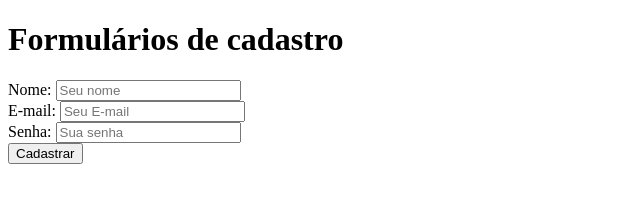
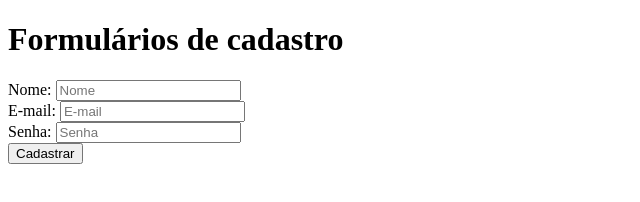
Before and after one commit to KelveLuiz/Exerc-cio_HTML, a plain HTML site: page exercício.html in a window 1280 px wide. Shown: the full height of the page, 0-640 px from the left. Drawn offline with Linux system fonts and the light colour scheme.

Commit message:
Execício_HTML

```diff
--- a/exercício.html
+++ b/exercício.html
@@ -8,14 +8,14 @@
 <body>
     <h1>Formulários de cadastro</h1>
     <form >
-        <label for="Seu nome">Nome:</label>
-        <input id="Seu nome" placeholder="Seu nome" />
+        <label for="Nome">Nome:</label>
+        <input id="Nome" placeholder="Nome" />
         <br>
-        <label for="Seu E-mail">E-mail:</label>
-        <input id="Seu E-mail" placeholder="Seu E-mail">
+        <label for="E-mail">E-mail:</label>
+        <input id="E-mail" type="email" placeholder="E-mail">
         <br>
         <label for="Senha">Senha:</label>
-        <input id="Senha" placeholder="Sua senha">
+        <input id="Senha" type="email" placeholder="Senha">
         <br>
         <button type="submit">
             Cadastrar
```
